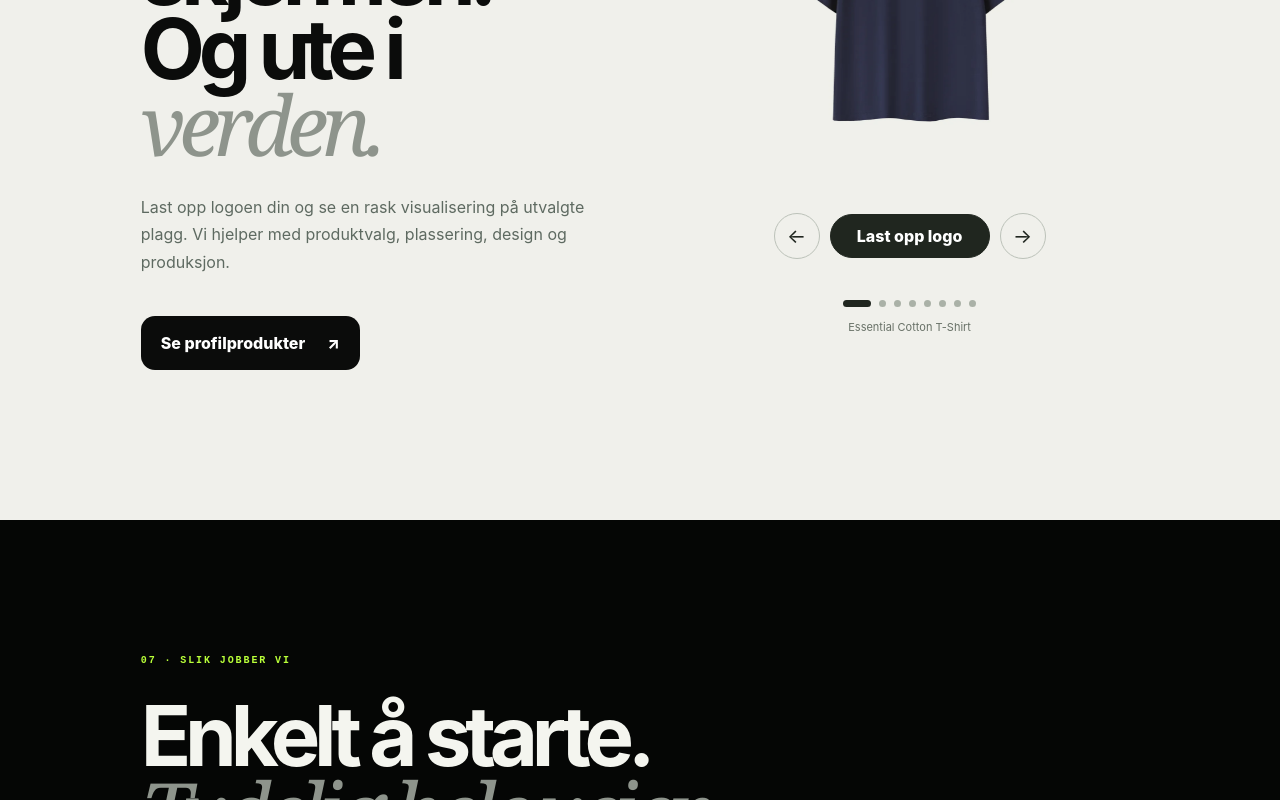
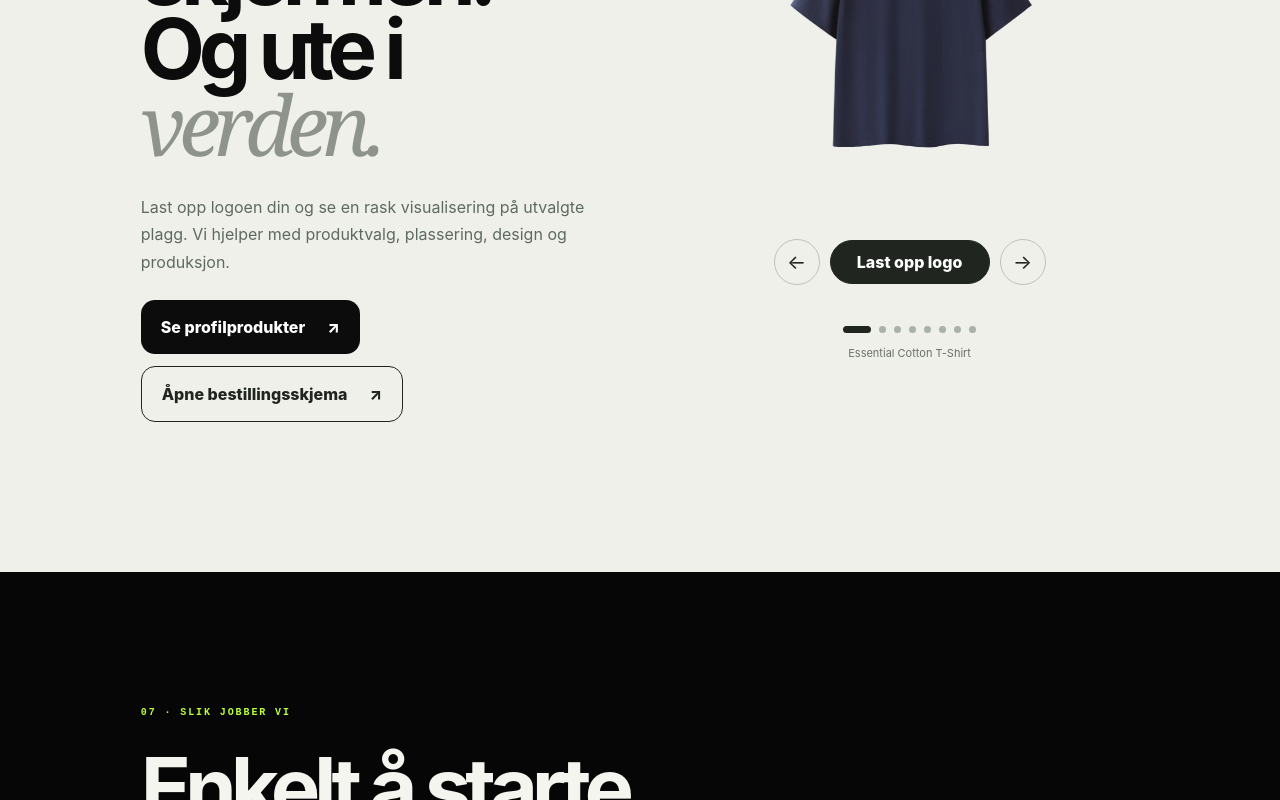
Before and after one commit to leandervedoy/Vedoy-Studio, a Next.js app: page / in a window 1280 px wide. Shown: the part 8879-9679 px from the top of the page. Built offline with nearby package versions, Linux system fonts and the light colour scheme; no server answers.

Commit message:
feat: add clothing order form modal

```diff
--- a/app/(marketing)/page.tsx
+++ b/app/(marketing)/page.tsx
@@ -4,6 +4,7 @@ import { ScrollIconField } from "@/components/scroll-icon-field";
 import { ProductCustomizer } from "@/components/product-customizer";
 import { ProductGrid } from "@/components/product-grid";
 import { ContactForm } from "@/components/contact-form";
+import { ClothingRequestModal } from "@/components/clothing-request-modal";
 import { studioServices } from "@/lib/services";
 
 const projects = [
@@ -24,7 +25,7 @@ export default function HomePage() { return <>
   <section className="projects-section" id="prosjekter"><div className="section-heading-dark"><p className="editorial-kicker lime">04 · PROSJEKTER</p><h2>Det beste beviset er<br /><em>det vi bygger.</em></h2></div><div className="projects-grid">{projects.map((project) => <a href={project.href} target={project.href.startsWith("http") ? "_blank" : undefined} rel="noreferrer" className={`project-card ${project.className}`} key={project.name}><div className="project-card__visual"><img src={project.image} alt={project.imageAlt} /><div className="project-card__visual-content"><small>{project.label}</small><strong>{project.name === "Vedøy Hosting" ? "Hosting" : project.name.replace("Vedøy ", "")}</strong><button>{project.name === "Vedøy Hosting" ? "KONFIGURER HOSTING ↗" : "ÅPNE PROSJEKT ↗"}</button></div></div><div className="project-card__copy"><small>{project.number}</small><h3>{project.name}</h3><p>{project.text}</p><span>{project.tag}</span></div></a>)}</div></section>
   <ScrollIconField variant="orbit" />
   <section className="hosting-section" id="hosting"><div><p className="editorial-kicker lime">05 · HOSTING + DOMENE · KOMMER SNART</p><h2>Vi bygger.<br />Vi kan også<br /><em>holde det på.</em></h2><p>Vedøy Hosting er under utvikling. Når tjenesten åpner, kan Vedøy håndtere publisering, SSL, DNS, backup og teknisk drift med én fast kontakt.</p><Link href="/tjenester/hosting-og-domene" className="editorial-button">Se forhåndsvisning <span>↗</span></Link></div><div className="infra-panel"><header><span><i /> VEDØY INFRA / FORHÅNDSVISNING</span><b>SNART</b></header><div className="infra-map"><span className="infra-node node-ssl">SSL<small>PLANLAGT</small></span><span className="infra-node node-backup">BACKUP<small>PLANLAGT</small></span><span className="infra-node node-dns">DNS<small>PLANLAGT</small></span><span className="infra-node node-client">KUNDE<small>nettleser</small></span><span className="infra-node node-edge">EDGE<small>planlagt</small></span><span className="infra-node node-app">APP<small>Next.js</small></span><span className="infra-node node-data">DATA<small>sikker</small></span></div></div><EditorialFloatIcons variant="hosting" /></section>
-  <section className="products-section" id="profilprodukter"><div className="products-copy"><p className="editorial-kicker lime">06 · PROFILPRODUKTER</p><h2>Bedriften på skjermen.<br />Og ute i <em>verden.</em></h2><p>Last opp logoen din og se en rask visualisering på utvalgte plagg. Vi hjelper med produktvalg, plassering, design og produksjon.</p><Link href="/tjenester/profilprodukter" className="dark-button">Se profilprodukter <span>↗</span></Link></div><ProductCustomizer showRequestForm={false} /></section>
+  <section className="products-section" id="profilprodukter"><div className="products-copy"><p className="editorial-kicker lime">06 · PROFILPRODUKTER</p><h2>Bedriften på skjermen.<br />Og ute i <em>verden.</em></h2><p>Last opp logoen din og se en rask visualisering på utvalgte plagg. Vi hjelper med produktvalg, plassering, design og produksjon.</p><div className="products-copy__actions"><Link href="/tjenester/profilprodukter" className="dark-button">Se profilprodukter <span>↗</span></Link><ClothingRequestModal /></div></div><ProductCustomizer showRequestForm={false} /></section>
   <section className="process-section"><div className="section-heading-dark"><p className="editorial-kicker lime">07 · SLIK JOBBER VI</p><h2>Enkelt å starte.<br /><em>Tydelig hele veien.</em></h2></div><div className="steps-grid">{steps.map(([number, title, text]) => <article key={number}><small>{number}</small><h3>{title}</h3><p>{text}</p></article>)}</div></section>
   <section className="contact-section" id="kontakt"><div><p className="editorial-kicker lime">BESTILL NETTSIDE</p><h2>Hva skal vi<br /><em>bygge?</em></h2><p>Nettsider kan bestilles nå. Andre tjenester er forhåndsvisninger og blir tydelig merket «Kommer snart».</p><Link href="/booking" className="editorial-button contact-booking-button">Bestill time <span>↗</span></Link><a href="mailto:leander@vedoystudio.no" className="contact-link">leander@vedoystudio.no</a><a href="tel:+4745917041" className="contact-link">459 17 041</a><span className="contact-link">Haugesund, Norge</span></div><ContactForm /></section>
   <footer className="editorial-footer"><div><img src="/imgs/Logos/Vedoy_Logo_W.png" alt="Vedøy Studio" /><p>Nettsider, apper og digitale løsninger fra Haugesund — for bedrifter som vil videre.</p><Link href="/login?next=/studio/requests" className="footer-admin-link">Administrator</Link></div><div><a href="mailto:leander@vedoystudio.no">leander@vedoystudio.no</a><a href="tel:+4745917041">459 17 041</a><span>© 2026 VEDØY STUDIO · ORG.NR. 937 024 622</span></div></footer>
--- a/app/globals.css
+++ b/app/globals.css
@@ -951,6 +951,18 @@ h1, h2, h3, h4 { letter-spacing: -.035em; }
 .products-section { grid-template-columns:1fr 1fr; align-items:center; }
 .products-copy { position:static; }
 .products-copy ul { display:none; }
+.products-copy__actions { display:flex; flex-wrap:wrap; align-items:center; gap:12px; margin-top:24px; }
+.products-copy__actions .dark-button { margin-top:0; }
+.clothing-request-trigger { border:1px solid #20261f; background:transparent; color:#20261f!important; cursor:pointer; }
+.clothing-modal { position:fixed; inset:0; z-index:100; display:grid; place-items:center; padding:30px; }
+.clothing-modal__backdrop { position:absolute; inset:0; border:0; background:#050605e8; backdrop-filter:blur(12px); cursor:pointer; }
+.clothing-modal__panel { position:relative; width:min(980px,100%); max-height:calc(100vh - 60px); overflow:auto; padding:34px 40px 42px; border:1px solid #394238; border-radius:22px; background:#eef0e7; box-shadow:0 30px 100px #0008; }
+.clothing-modal__panel>header { display:flex; justify-content:space-between; gap:20px; align-items:flex-start; margin-bottom:18px; color:#111510; }
+.clothing-modal__panel h2 { margin:12px 0 0; font-size:clamp(34px,4vw,58px); line-height:.9; letter-spacing:-.06em; }
+.clothing-modal__close { width:42px; height:42px; border:1px solid #bcc4b8; border-radius:50%; background:transparent; color:#111510; font-size:28px; line-height:1; cursor:pointer; }
+.clothing-modal__panel .product-customizer { width:100%; }
+.clothing-modal__panel .customizer-stage { height:300px; }
+@media (max-width:600px) { .clothing-modal { padding:10px; }.clothing-modal__panel { max-height:calc(100vh - 20px); padding:24px 18px 28px; border-radius:16px; }.products-copy__actions { align-items:stretch; flex-direction:column; }.products-copy__actions>* { width:100%; justify-content:center; } }
 .products-section .product-customizer { width:min(100%,540px); margin-top:-52px; }
 .products-section .product-customizer .customizer-stage { height:400px; }
 .clothing-detail-section { display:grid; grid-template-columns:.75fr 1.25fr; gap:70px; align-items:start; padding:120px 10vw; background:#eef0e7; color:#111510; }
--- /dev/null
+++ b/components/clothing-request-modal.tsx
@@ -0,0 +1,19 @@
+"use client";
+
+import { useState } from "react";
+import { ProductCustomizer } from "@/components/product-customizer";
+
+export function ClothingRequestModal() {
+  const [open, setOpen] = useState(false);
+
+  return <>
+    <button type="button" className="dark-button clothing-request-trigger" onClick={() => setOpen(true)}>Åpne bestillingsskjema <span>↗</span></button>
+    {open ? <div className="clothing-modal" role="dialog" aria-modal="true" aria-labelledby="clothing-modal-title">
+      <button type="button" className="clothing-modal__backdrop" aria-label="Lukk bestillingsskjema" onClick={() => setOpen(false)} />
+      <div className="clothing-modal__panel">
+        <header><div><p className="editorial-kicker lime">PROFILPRODUKTER · KOMMER SNART</p><h2 id="clothing-modal-title">Bestillingsskjema</h2></div><button type="button" className="clothing-modal__close" onClick={() => setOpen(false)} aria-label="Lukk">×</button></header>
+        <ProductCustomizer />
+      </div>
+    </div> : null}
+  </>;
+}
```
